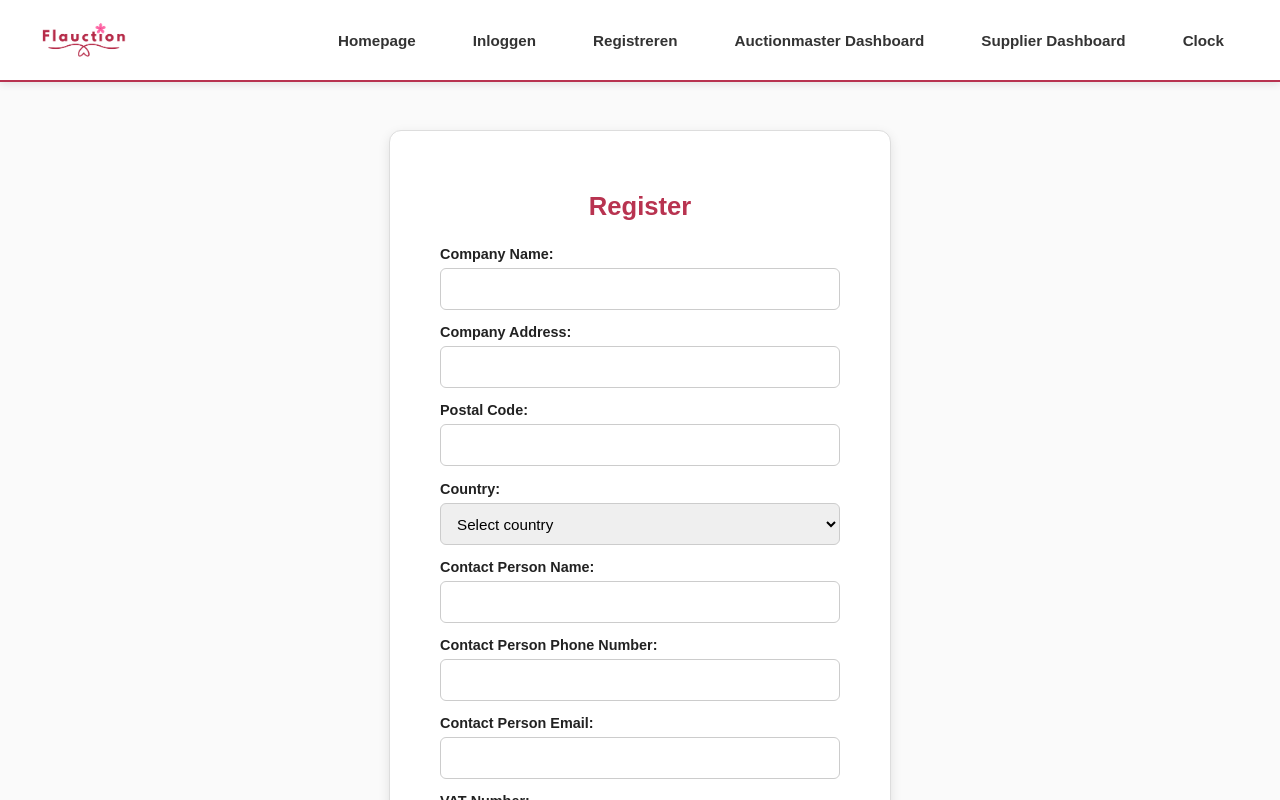
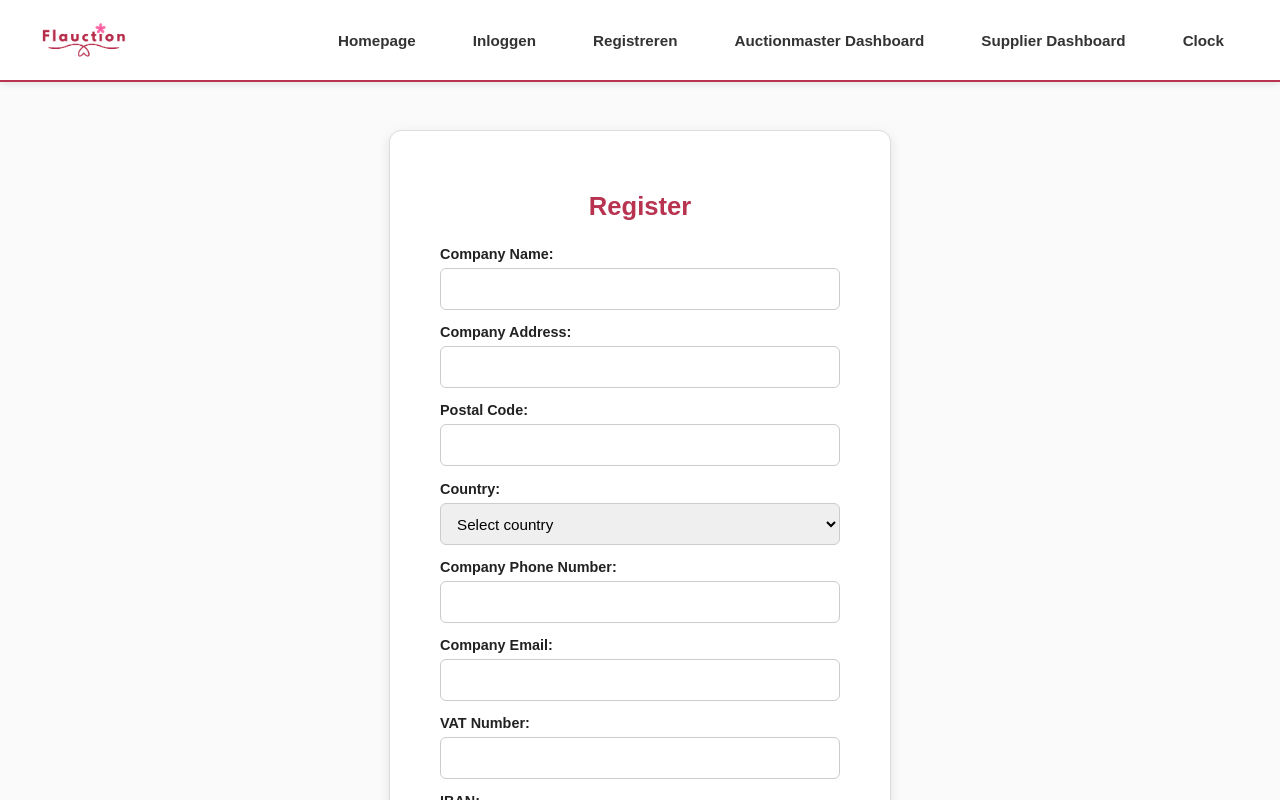
Before and after one commit to Sweetsourpoppyflower1/clientapp, a React (Create React App) app in the folder clientapp/: page /register in a window 1280 px wide. Shown: the top 800 px of the page. Built offline with nearby package versions, Linux system fonts and the light colour scheme.

Commit message:
database structuur veranderd

```diff
--- a/clientapp/src/pages/register.js
+++ b/clientapp/src/pages/register.js
@@ -88,22 +88,22 @@ function Register() {
                         </div>
                     </div>
 
-                    <div>
-                        <label>Contact Person Name:</label>
-                        <input
-                            type="text"
-                            name="ContactPersonName"
-                            value={form.ContactPersonName}
-                            onChange={handleChange}
-                            required
-                        />
-                    </div>
+                    {/*<div>*/}
+                    {/*    <label>Contact Person Name:</label>*/}
+                    {/*    <input*/}
+                    {/*        type="text"*/}
+                    {/*        name="ContactPersonName"*/}
+                    {/*        value={form.ContactPersonName}*/}
+                    {/*        onChange={handleChange}*/}
+                    {/*        required*/}
+                    {/*    />*/}
+                    {/*</div>*/}
 
                     <div>
-                        <label>Contact Person Phone Number:</label>
+                        <label>Company Phone Number:</label>
                         <input
                             type="tel"
-                            name="ContactPersonPhoneNumber"
+                            name="CompanyPhoneNumber"
                             value={form.ContactPersonPhoneNumber}
                             onChange={handleChange}
                             required
@@ -111,10 +111,10 @@ function Register() {
                     </div>
 
                     <div>
-                        <label>Contact Person Email:</label>
+                        <label>Company Email:</label>
                         <input
                             type="email"
-                            name="ContactPersonEmail"
+                            name="CompanyEmail"
                             value={form.ContactPersonEmail}
                             onChange={handleChange}
                             required
```
Also changed, not shown: 7 other files (tests, documents, lock files or other folders).
